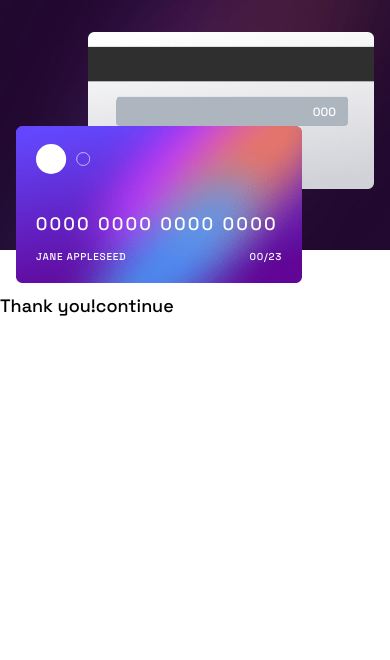
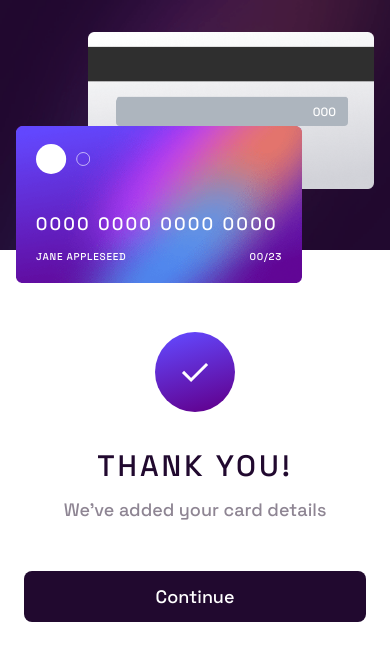
Before and after one commit to shalri/fm-interactive-card-details-form, a Next.js app: page /thank-you in a window 390 px wide. Shown: the top 660 px of the page. Built offline with nearby package versions, Linux system fonts and the light colour scheme.

Commit message:
Thank You page mobile layout

```diff
--- a/app/thank-you/page.tsx
+++ b/app/thank-you/page.tsx
@@ -1,19 +1,12 @@
 "use client";
+import ThankYou from "@/components/ThankYou";
 import { Suspense } from "react";
-import { useRouter } from "next/navigation";
+
 export default function ThankYouPage() {
-  const router = useRouter();
-  const handleClick = () => {
-    router.push("/");
-  };
-
   return (
     <main>
       <Suspense fallback={<p>Loading...</p>}>
-        Thank you!
-        <button className="" onClick={handleClick}>
-          continue
-        </button>
+        <ThankYou />
       </Suspense>
     </main>
   );
--- a/components/CardDetailsForm.tsx
+++ b/components/CardDetailsForm.tsx
@@ -91,7 +91,10 @@ export default function CardDetailsForm() {
             placeholder="e.g. 1234 5678 9123 0000"
             value={cardDetails.cardNumber}
             onChange={handleCardNumberChange}
-            className="form-input rounded border border-ic-light-grayish-violet px-4 py-[9px] text-[18px] text-ic-very-dark-violet placeholder:text-ic-light-grayish-violet"
+            className={cn(
+              "duration-400 form-input rounded border border-ic-light-grayish-violet px-4 py-[9px] text-[18px] text-ic-very-dark-violet transition-all placeholder:text-ic-light-grayish-violet focus:ring-ic-very-dark-violet",
+              errors.cardNumber ? "border-red-500" : "border-ic-light-grayish-violet",
+            )}
           />
         </div>
         {errors.cardNumber && (
@@ -106,14 +109,20 @@ export default function CardDetailsForm() {
               <input
                 type="text"
                 placeholder="MM"
-                className="form-input w-full rounded border border-ic-light-grayish-violet px-4 py-[9px] text-[18px] text-ic-very-dark-violet placeholder:text-ic-light-grayish-violet"
+            className={cn(
+              "col-span-1 w-full duration-400 form-input rounded border border-ic-light-grayish-violet px-4 py-[9px] text-[18px] text-ic-very-dark-violet transition-all placeholder:text-ic-light-grayish-violet focus:ring-ic-very-dark-violet",
+              errors.expiryMonth && "border-red-500",
+            )}
                 value={cardDetails.expiryMonth}
                 onChange={(e) => setExpiryMonth(e.target.value)}
               />
               <input
                 type="text"
                 placeholder="YY"
-                className="form-input w-full rounded border border-ic-light-grayish-violet px-4 py-[9px] text-[18px] text-ic-very-dark-violet placeholder:text-ic-light-grayish-violet"
+            className={cn(
+              "col-span-1 w-full duration-400 form-input rounded border border-ic-light-grayish-violet px-4 py-[9px] text-[18px] text-ic-very-dark-violet transition-all placeholder:text-ic-light-grayish-violet focus:ring-ic-very-dark-violet",
+              errors.expiryYear && "border-red-500",
+            )}
                 value={cardDetails.expiryYear}
                 onChange={(e) => setExpiryYear(e.target.value)}
               />
@@ -139,7 +148,10 @@ export default function CardDetailsForm() {
               placeholder="e.g. 123"
               value={cardDetails.cvc}
               onChange={(e) => setCvc(e.target.value)}
-              className="form-input w-full rounded border border-ic-light-grayish-violet px-4 py-[9px] text-[18px] text-ic-very-dark-violet placeholder:text-ic-light-grayish-violet"
+            className={cn(
+              "col-span-2 w-full duration-400 form-input rounded border border-ic-light-grayish-violet px-4 py-[9px] text-[18px] text-ic-very-dark-violet transition-all placeholder:text-ic-light-grayish-violet focus:ring-ic-very-dark-violet",
+              errors.cvc && "border-red-500",
+            )}
             />
           </div>
           {errors.cvc && (
--- a/components/ThankYou.tsx
+++ b/components/ThankYou.tsx
@@ -0,0 +1,27 @@
+import { useRouter } from "next/navigation";
+
+export default function ThankYou() {
+  const router = useRouter();
+  const handleClick = (e: React.MouseEvent) => {
+    e.preventDefault();
+    router.push("/");
+  };
+
+  return (
+    <section className="mt-[40px] flex w-full flex-col items-center px-6 pb-20">
+      <div className="size-20 bg-[url(/images/icon-complete.svg)] bg-contain" />
+      <h1 className="mt-8 text-[1.85rem] uppercase tracking-widest text-ic-very-dark-violet">
+        Thank you!
+      </h1>
+      <p className="mt-2 text-ic-dark-grayish-violet">
+        We've added your card details
+      </p>
+      <button
+        className="mt-12 w-full rounded-lg bg-ic-very-dark-violet py-3 text-ic-white"
+        onClick={handleClick}
+      >
+        Continue
+      </button>
+    </section>
+  );
+}
```
